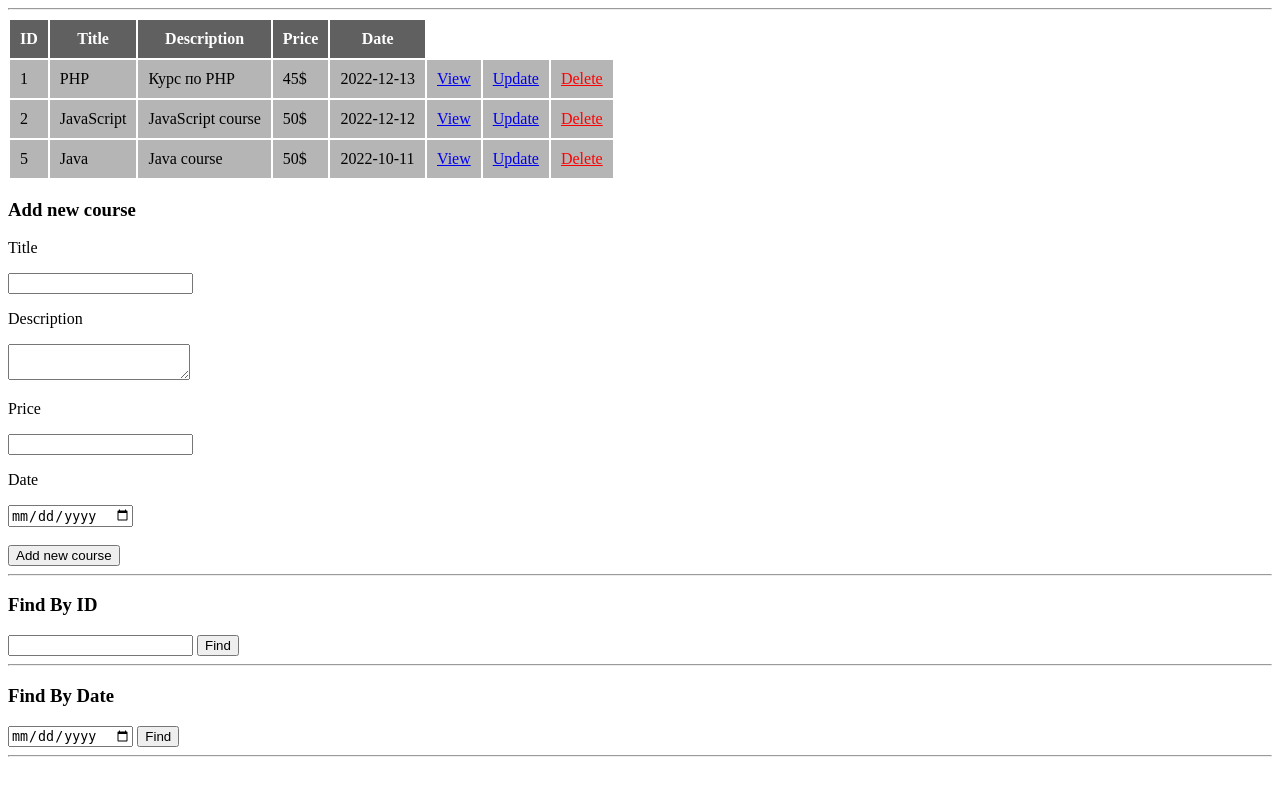
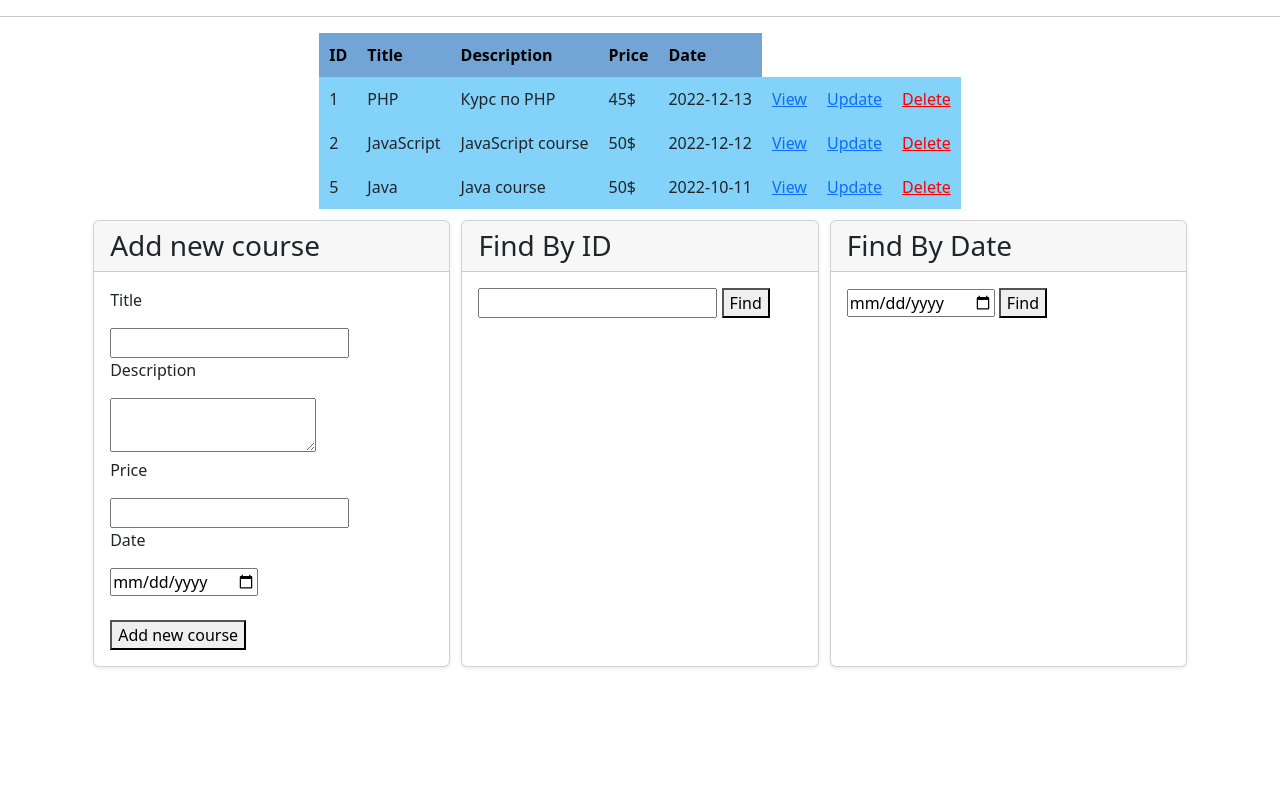
Before and after one commit to Raigorqq/PI, a PHP site: page / in a window 1280 px wide. Run offline with PHP 8.4, Linux system fonts and the light colour scheme; data comes from the database, SQL or seed files in the repository; data that the repository does not hold is empty.

Commit message:
Add files via upload

```diff
--- a/project/VadimSI447_courses_pl/index.php
+++ b/project/VadimSI447_courses_pl/index.php
@@ -7,6 +7,7 @@ require_once 'config/connect.php';
 <!doctype html>
 <html lang="en">
 <head>
+    <link rel="stylesheet" href="https://cdn.jsdelivr.net/npm/bootstrap@5.2.3/dist/css/bootstrap.min.css">
     <meta charset="UTF-8">
     <title>Courses_PL</title>
 </head>
@@ -16,16 +17,25 @@ require_once 'config/connect.php';
     }
 
     th {
-        background: #606060;
-        color: #fff;
+        background: #72a4d6;
+        color: black;
     }
 
     td {
-        background: #b5b5b5;
+        background: #82d2fa;
     }
+
+    .card {
+        width: 32%;
+        margin-left: 1%;
+        margin-top: 1%;
+    }
+
+
 </style>
 <body>
     <hr>
+    <center>
         <table>
             <tr>
                 <th>ID</th>
@@ -58,9 +68,18 @@ require_once 'config/connect.php';
                 }
             ?>
         </table>
+    </center>
+
+
+    <div class="container">
+        <div class="d-flex flex-wrap">
 
             <!-- Add -->
-    <h3>Add new course</h3>
+            <div class="card mb-4 shadow-sm">
+                <div class="card-header">
+                    <h3 class="my-0 font-weight-normal">Add new course</h3>
+                </div>
+                <div class="card-body">
                 <form action="vendor/create.php" method="post">
                     <p>Title</p>
                     <input type="text" name="title">
@@ -72,22 +91,35 @@ require_once 'config/connect.php';
                     <input type="date" name="date" value="yy-mm-dd"> <br> <br>
                     <button type="submit">Add new course</button>
                 </form>
-    <hr>
+                </div>
+            </div>
 
             <!-- find by ID -->
-    <h3>Find By ID</h3>
+            <div class="card mb-4 shadow-sm">
+                <div class="card-header">
+                    <h3 class="my-0 font-weight-normal">Find By ID</h3>
+                </div>
+                <div class="card-body">
                 <form action="vendor/findByID.php" method="post">
                     <input type="number" name="result_id" value="<?$product['id']?>">
                     <button type="submit">Find</button>
                 </form>
-    <hr>
+                </div>
+            </div>
 
             <!-- find by Date -->
-    <h3>Find By Date</h3>
+            <div class="card mb-4 shadow-sm">
+                <div class="card-header">
+                    <h3 class="my-0 font-weight-normal">Find By Date</h3>
+                </div>
+                <div class="card-body">
                 <form action="vendor/findByDate.php" method="post">
                     <input type="date" name="result_date" value="yy-mm-dd">
                     <button type="submit">Find</button>
                 </form>
-    <hr>
+                </div>
+            </div>
+        </div>
+    </div>
 </body>
 </html>
```
Also changed, not shown: 2 other files. Lines whose indentation alone changed are shown as unchanged.
